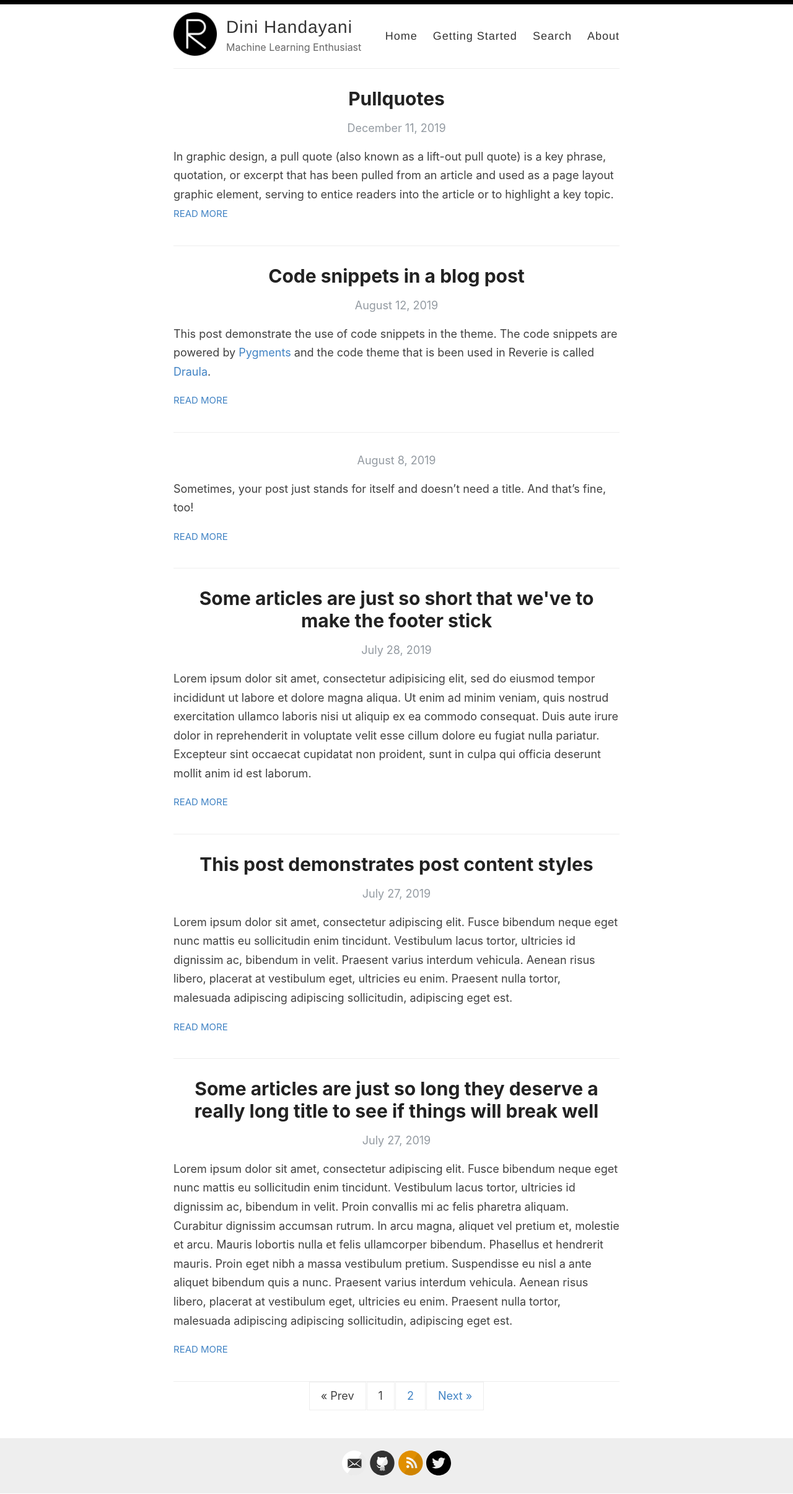
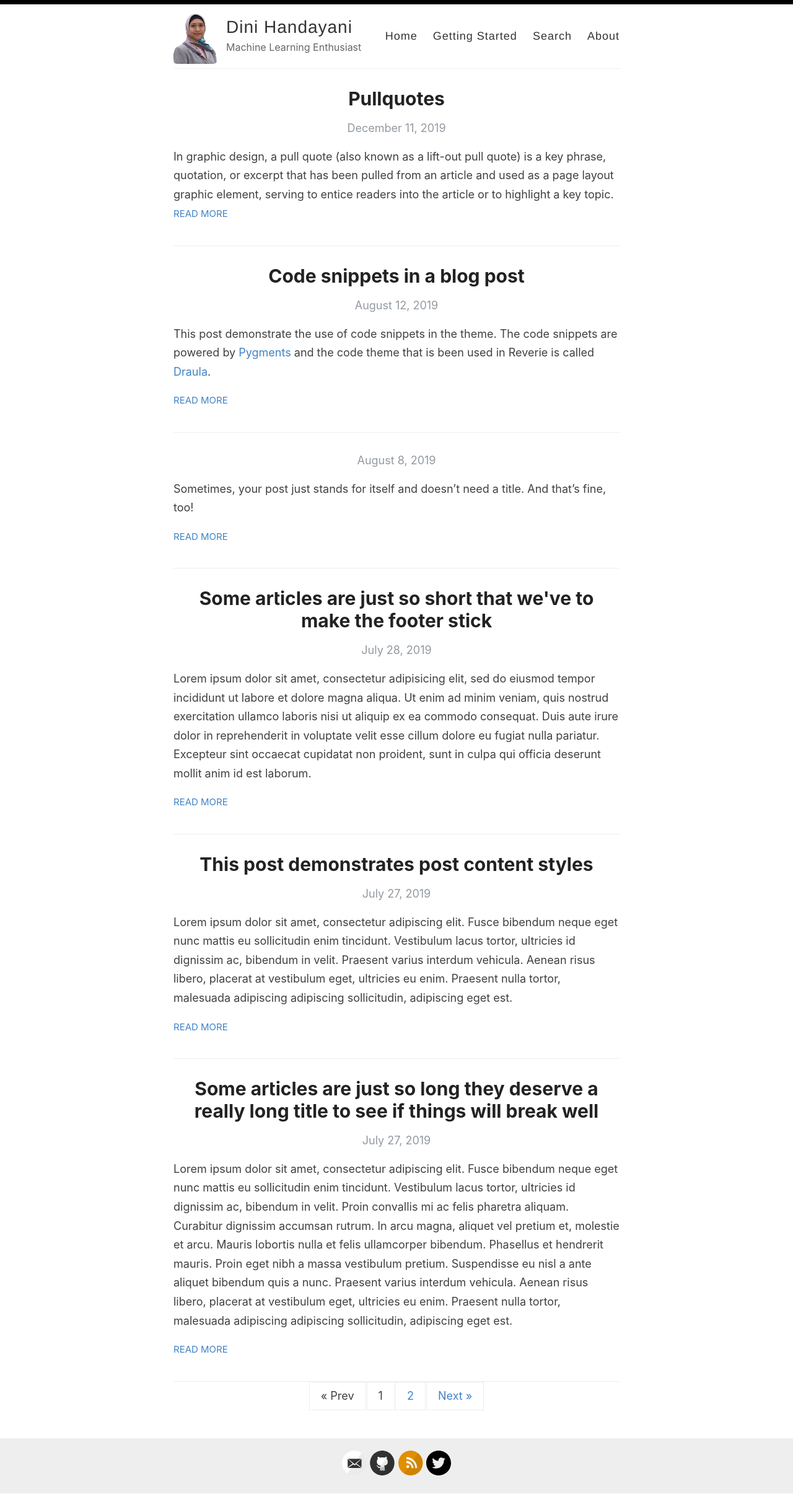
Before and after one commit to mozachaus/mozachaus.github.io, a Jekyll site: the page built from index.html, in a window 1280 px wide. Shown: the whole page at 62% size. Built offline with Jekyll 4.4.1, drawn with Linux system fonts in a browser that asks for light colours; the list of posts is cut into pages by our own code.

Commit message:
Update _config.yml

```diff
--- a/_config.yml
+++ b/_config.yml
@@ -12,7 +12,7 @@ author: Dini Handayani
 description: Machine Learning Enthusiast
 
 # URL of your avatar or profile pic (you could use your GitHub profile pic)
-avatar: /images/reverie.png
+avatar: /images/profile.png
 
 #
 # Flags below are optional
```
